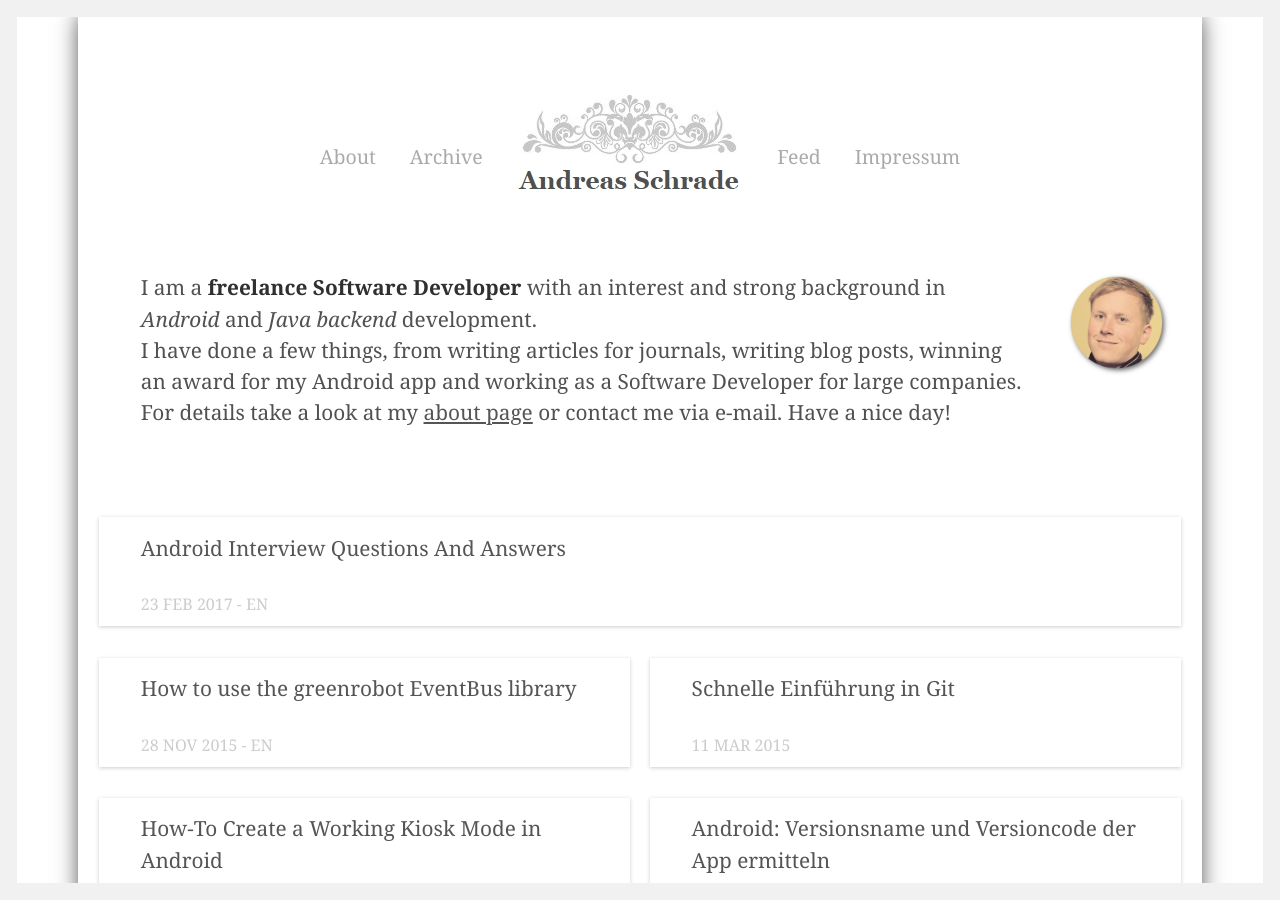
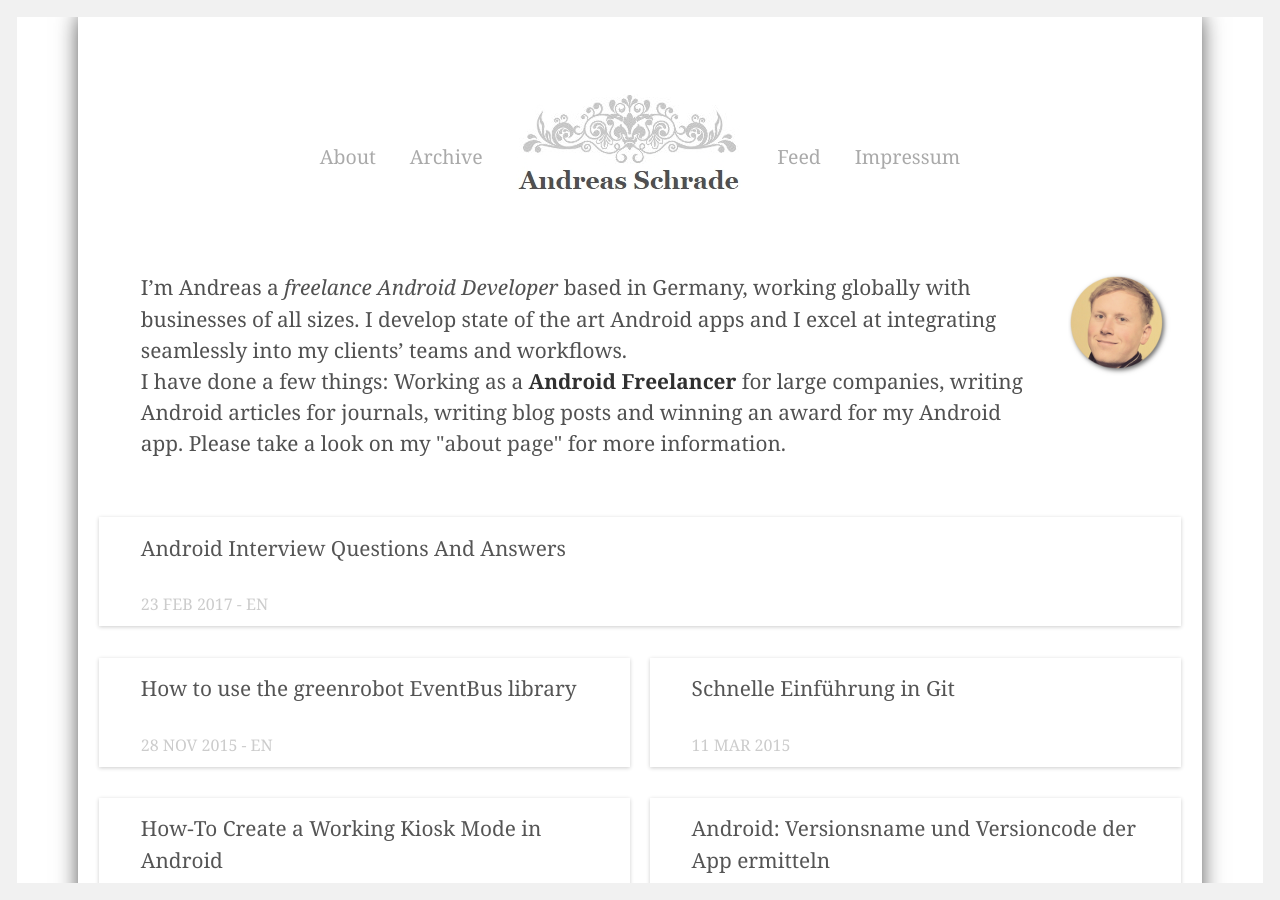
Before and after one commit to andreasschrade/andreasschrade.github.com, a Jekyll site: the page built from index.html, in a window 1280 px wide and 900 px high. Built offline with Jekyll 4.4.1, drawn with Linux system fonts in a browser that asks for light colours; Markdown is read by kramdown in place of the engine named in the settings; the list of posts is cut into pages by our own code.

Commit message:
updated home page

```diff
--- a/index.html
+++ b/index.html
@@ -28,8 +28,9 @@
 <div class="posts">
   <div style="padding-left:2rem">
   <img src="{{site.baseurl}}assets/me.png" style="float:right;margin-top:-8px; margin-left:2rem">
-  I am a <strong>freelance Software Developer</strong> with an interest and strong background in <em>Android</em> and <em>Java backend</em> development.<br>
-I have done a few things, from writing articles for journals, writing blog posts, winning an award for my Android app and working as a Software Developer for large companies. For details take a look at my <a class="n_a" href="/about/"><u>about page</u></a> or contact me via e-mail. Have a nice day!
+I’m Andreas a <em>freelance Android Developer</em> based in Germany, working globally with businesses of all sizes.
+I develop state of the art Android apps and I excel at integrating seamlessly into my clients’ teams and workflows.<br>
+I have done a few things: Working as a <strong>Android Freelancer</strong> for large companies, writing Android articles for journals, writing blog posts and winning an award for my Android app. Please take a look on my <a class="n_a" href="/about/">"about page"</a> for more information.
   </div>
   <div id="homepage_" class="post stickem-container" style="position:relative; top:120px;">
 
```
Also changed, not shown: assets/me_small.jpg (added).
